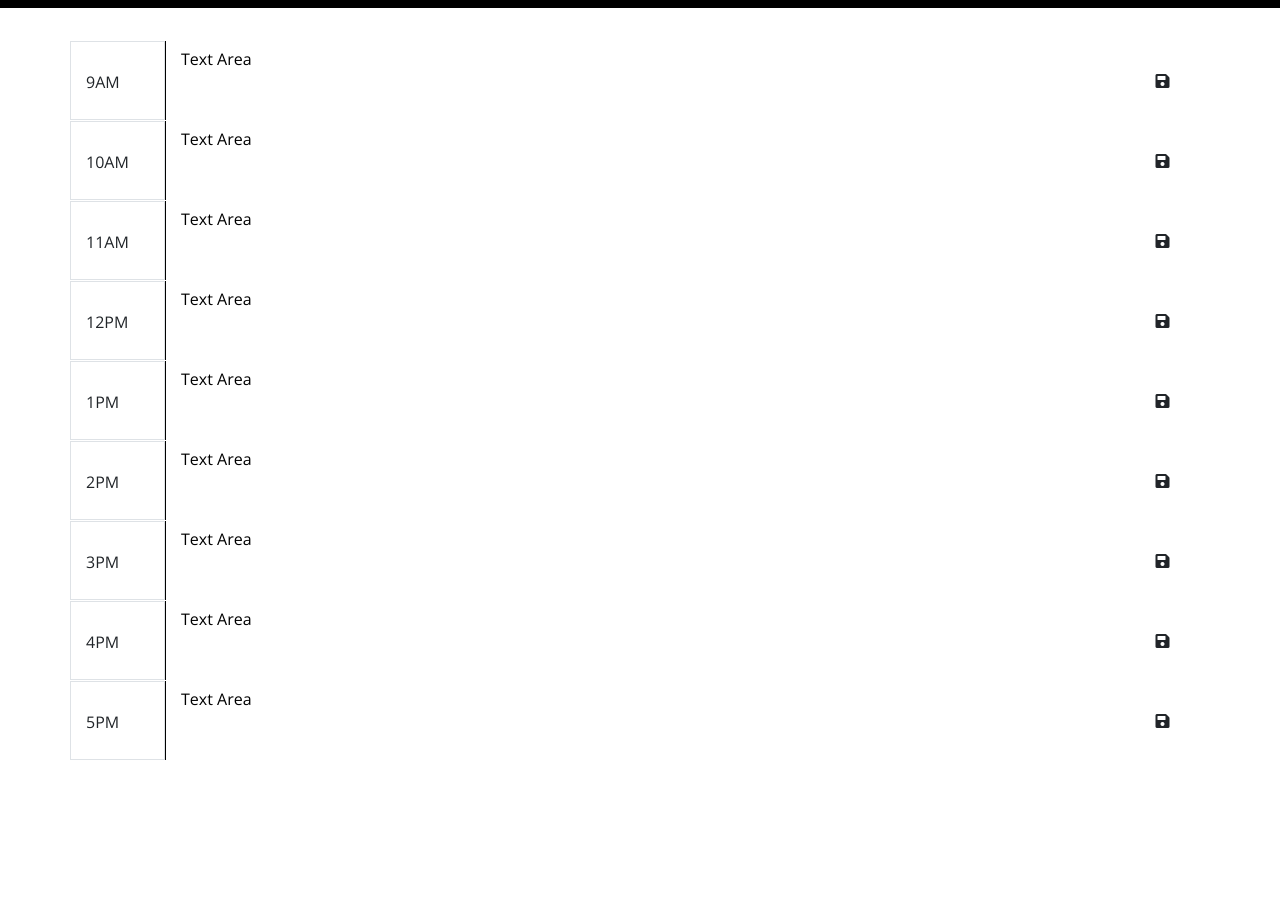
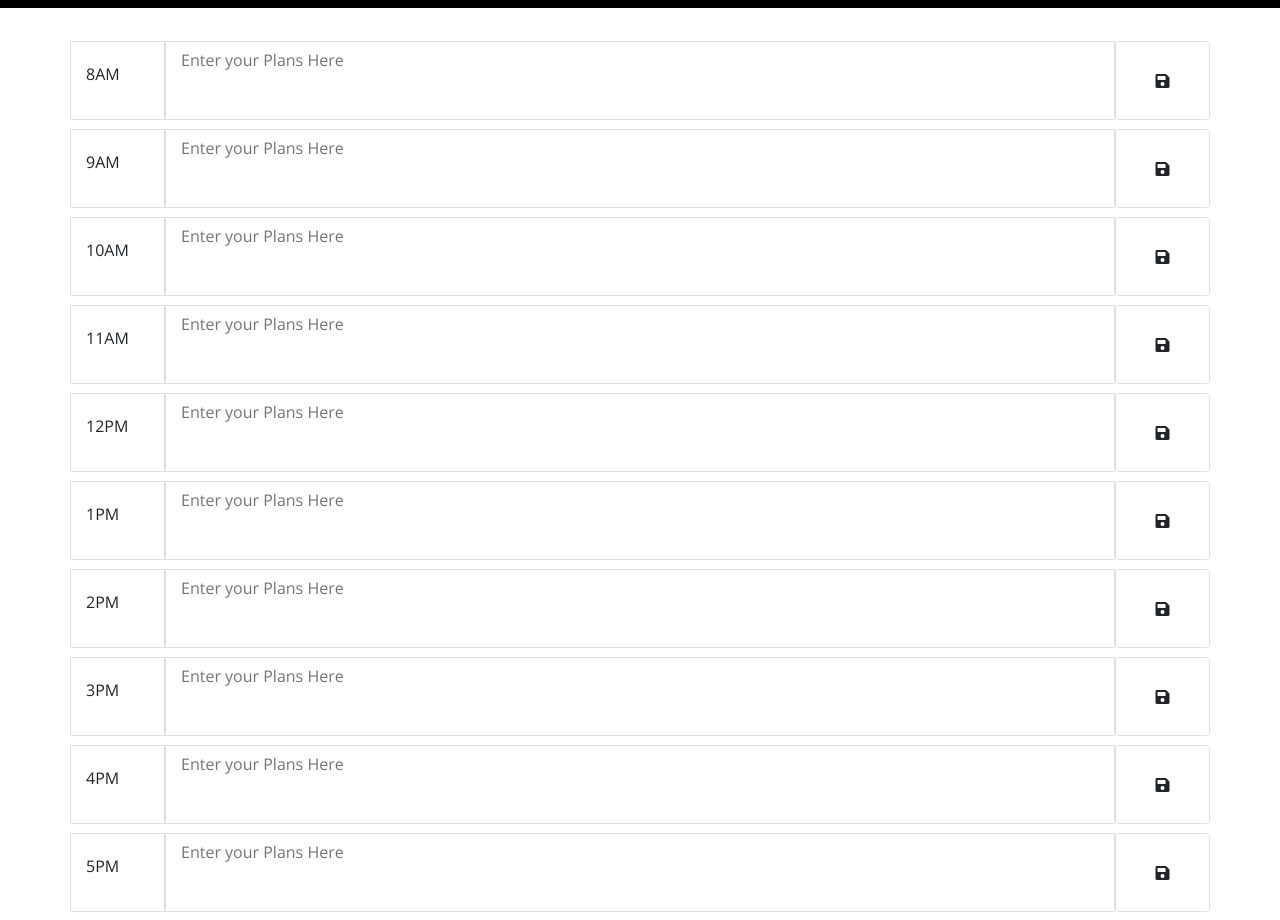
Before and after one commit to norher/Day-Planner, a plain HTML site: page index.html in a window 1280 px wide. Shown: the part 260-1180 px from the top of the page. Before the commit the page ends 1020 px from the top, so only its background shows below. Drawn offline with nearby package versions, Linux system fonts and the light colour scheme.

Commit message:
finished html file

```diff
--- a/index.html
+++ b/index.html
@@ -6,18 +6,15 @@
     <meta http-equiv="X-UA-Compatible" content="ie=edge" />
     <link
       rel="stylesheet"
-      href="https://stackpath.bootstrapcdn.com/bootstrap/4.3.1/css/bootstrap.min.css"
-    />
+      href="https://stackpath.bootstrapcdn.com/bootstrap/4.3.1/css/bootstrap.min.css"/>
     <link
       rel="stylesheet"
       href="https://use.fontawesome.com/releases/v5.8.1/css/all.css"
       integrity="sha384-50oBUHEmvpQ+1lW4y57PTFmhCaXp0ML5d60M1M7uH2+nqUivzIebhndOJK28anvf"
-      crossorigin="anonymous"
-    />
+      crossorigin="anonymous"/>
     <link
       href="https://fonts.googleapis.com/css?family=Open+Sans&display=swap"
-      rel="stylesheet"
-    />
+      rel="stylesheet"/>
     <link rel="stylesheet" href="style.css" />
     <title>Work Day Scheduler</title>
   </head>
@@ -26,74 +23,63 @@
     <header class="jumbotron">
       <h1 class="display-3">Work Day Scheduler</h1>
       <p class="lead">A simple calendar app for scheduling your work day</p>
-      <p id="currentDay" class="lead"></p>
+      <h3 id="currentDay" class="lead"></h3>
     </header>
+    <main>
+      <!-- Timeblocks go here -->
       <div class="container">
-      <div class="row">
-        <div class="col-md-1 border">
-          9AM
+        <div class="row mb-2">
+          <span class="col-md-1 border pt-4">8AM</span>
+          <textarea class="col-md-10 border" placeholder="Enter your Plans Here"></textarea>
+          <button class="col-md-1 btn savebTn border"><i class="fas fa-save"></i></button>
         </div>
-          <textarea class="col-md-10">Text Area</textarea>
-          <button class="col-md-1 btn savebTn"><i class="fas fa-save"></i></button>
+        <div class="row mb-2">
+          <span class="col-md-1 border pt-4">9AM</span>
+          <textarea class="col-md-10 border" placeholder="Enter your Plans Here"></textarea>
+          <button class="col-md-1 btn savebTn border"><i class="fas fa-save"></i></button>
         </div>
-      <div class="row">
-        <div class="col-md-1 border">
-          10AM
+        <div class="row mb-2">
+          <span class="col-md-1 border pt-4">10AM</span>
+          <textarea class="col-md-10 border" placeholder="Enter your Plans Here"></textarea>
+          <button class="col-md-1 btn savebTn border"><i class="fas fa-save"></i></button>
         </div>
-          <textarea class="col-md-10">Text Area</textarea>
-          <button class="col-md-1 btn savebTn"><i class="fas fa-save"></i></button>
+        <div class="row mb-2">
+          <span class="col-md-1 border pt-4">11AM</span>
+          <textarea class="col-md-10 border" placeholder="Enter your Plans Here"></textarea>
+          <button class="col-md-1 btn savebTn border"><i class="fas fa-save"></i></button>
         </div>
-      <div class="row">
-        <div class="col-md-1 border">
-          11AM
+        <div class="row mb-2">
+          <span class="col-md-1 border pt-4">12PM</span>
+          <textarea class="col-md-10 border" placeholder="Enter your Plans Here"></textarea>
+          <button class="col-md-1 btn savebTn border"><i class="fas fa-save"></i></button>
         </div>
-          <textarea class="col-md-10">Text Area</textarea>
-          <button class="col-md-1 btn savebTn"><i class="fas fa-save"></i></button>
+        <div class="row mb-2">
+          <span class="col-md-1 border pt-4">1PM</span>
+          <textarea class="col-md-10 border" placeholder="Enter your Plans Here"></textarea>
+          <button class="col-md-1 btn savebTn border"><i class="fas fa-save"></i></button>
         </div>
-      <div class="row">
-        <div class="col-md-1 border">
-          12PM
+        <div class="row mb-2">
+          <span class="col-md-1 border pt-4">2PM</span>
+          <textarea class="col-md-10 border" placeholder="Enter your Plans Here"></textarea>
+          <button class="col-md-1 btn savebTn border"><i class="fas fa-save"></i></button>
         </div>
-          <textarea class="col-md-10">Text Area</textarea>
-          <button class="col-md-1 btn savebTn"><i class="fas fa-save"></i></button>
+        <div class="row mb-2">
+          <span class="col-md-1 border pt-4">3PM</span>
+          <textarea class="col-md-10 border" placeholder="Enter your Plans Here"></textarea>
+          <button class="col-md-1 btn savebTn border"><i class="fas fa-save"></i></button>
         </div>
-      <div class="row">
-        <div class="col-md-1 border">
-          1PM
+        <div class="row mb-2">
+          <span class="col-md-1 border pt-4">4PM</span>
+          <textarea class="col-md-10 border" placeholder="Enter your Plans Here"></textarea>
+          <button class="col-md-1 btn savebTn border"><i class="fas fa-save"></i></button>
         </div>
-          <textarea class="col-md-10">Text Area</textarea>
-          <button class="col-md-1 btn savebTn"><i class="fas fa-save"></i></button>
+        <div class="row mb-2">
+          <span class="col-md-1 border pt-4">5PM</span>
+          <textarea class="col-md-10 border" placeholder="Enter your Plans Here"></textarea>
+          <button class="col-md-1 btn savebTn border"><i class="fas fa-save"></i></button>
         </div>
-      <div class="row">
-        <div class="col-md-1 border">
-          2PM
       </div>
-          <textarea class="col-md-10">Text Area</textarea>
-          <button class="col-md-1 btn savebTn"><i class="fas fa-save"></i></button>
-      </div>
-      <div class="row">
-        <div class="col-md-1 border">
-          3PM
-        </div>
-          <textarea class="col-md-10">Text Area</textarea>
-          <button class="col-md-1 btn savebTn"><i class="fas fa-save"></i></button>
-      </div>
-      <div class="row">
-        <div class="col-md-1 border">
-          4PM
-        </div>
-          <textarea class="col-md-10">Text Area</textarea>
-          <button class="col-md-1 btn savebTn"><i class="fas fa-save"></i></button>
-      </div>
-      <div class="row">
-        <div class="col-md-1 border">
-          5PM
-        </div>
-          <textarea class="col-md-10">Text Area</textarea>
-          <button class="col-md-1 btn savebTn"><i class="fas fa-save"></i></button>
-      </div>
-      <!-- Timeblocks go here -->
-    </div>
+    </main>
 
     <script src="https://cdnjs.cloudflare.com/ajax/libs/jquery/3.2.1/jquery.min.js"></script>
     <script src="https://cdnjs.cloudflare.com/ajax/libs/moment.js/2.24.0/moment.min.js"></script>
```
Also changed, not shown: script.js (added). Lines whose indentation alone changed are shown as unchanged.
